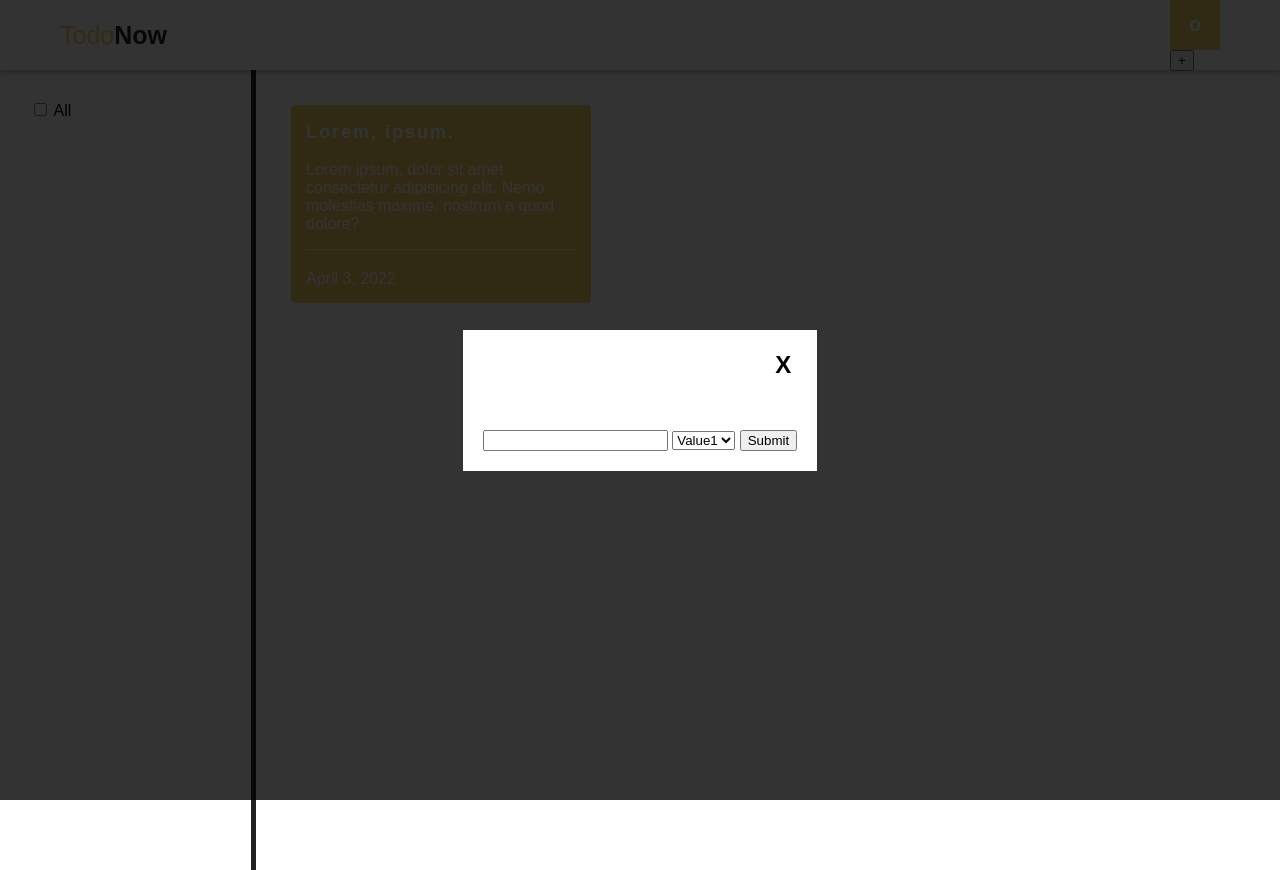
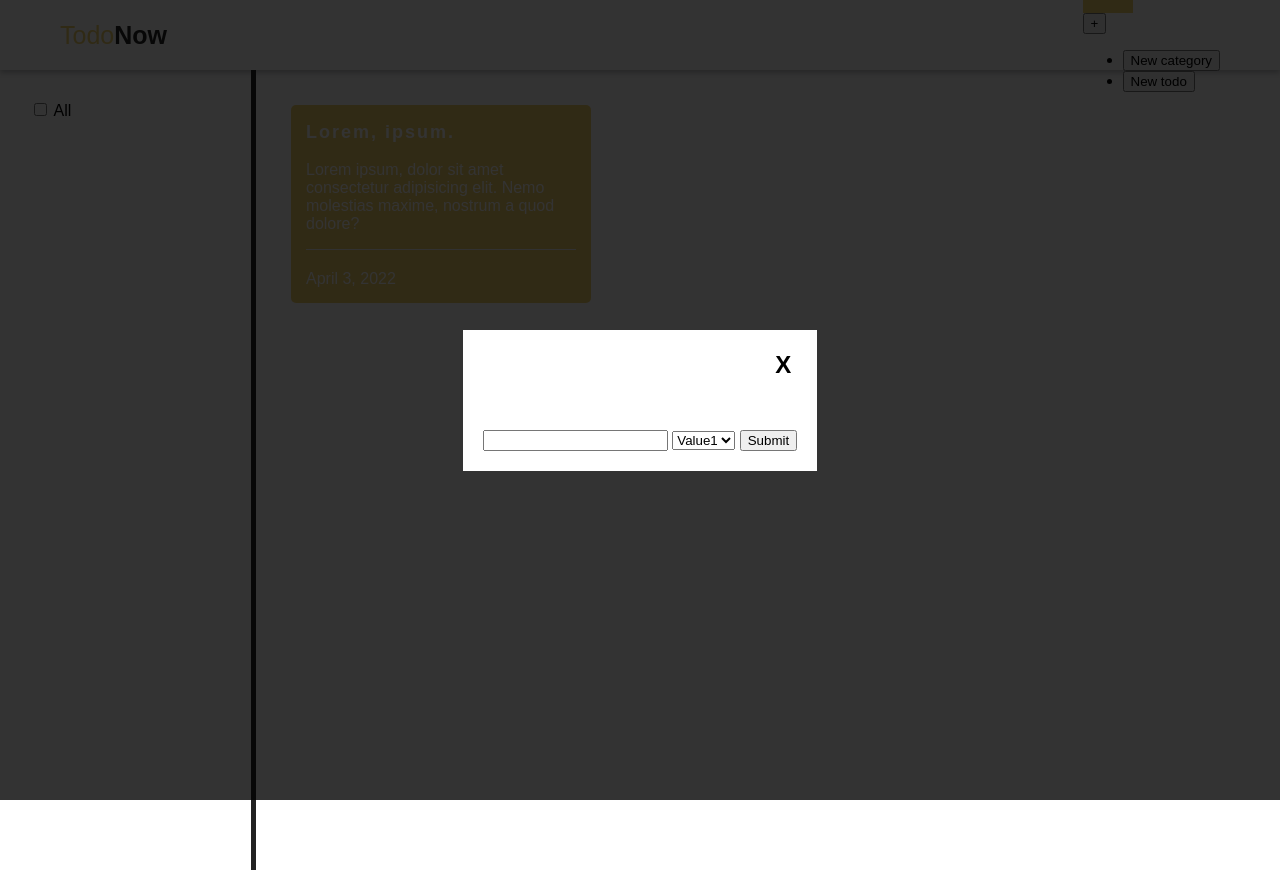
Before and after one commit to umidibrokhimov/todo-app, a plain HTML site: page index.html in a window 1280 px wide. Drawn offline with Linux system fonts and the light colour scheme.

Commit message:
fix: modal

```diff
--- a/css/styles.css
+++ b/css/styles.css
@@ -93,7 +93,7 @@ body{
 }
 
 .modal{
-    width: 100vw;
+    width: 100%;
     min-height: 100vh;
     border: none;
     align-items: center;
--- a/index.html
+++ b/index.html
@@ -16,8 +16,12 @@
             </a>
             <div class="navigation">
                 <button class="settings-btn">o</button>
-                <div>
+                <div class="create-dropdown">
                     <button id="open-modal" class="add-btn">+</button>
+                    <ul class="dropdown-menu">
+                        <li><button>New category</button></li>
+                        <li><button>New todo</button></li>
+                    </ul>
                 </div>
             </div>
         </div>
```
